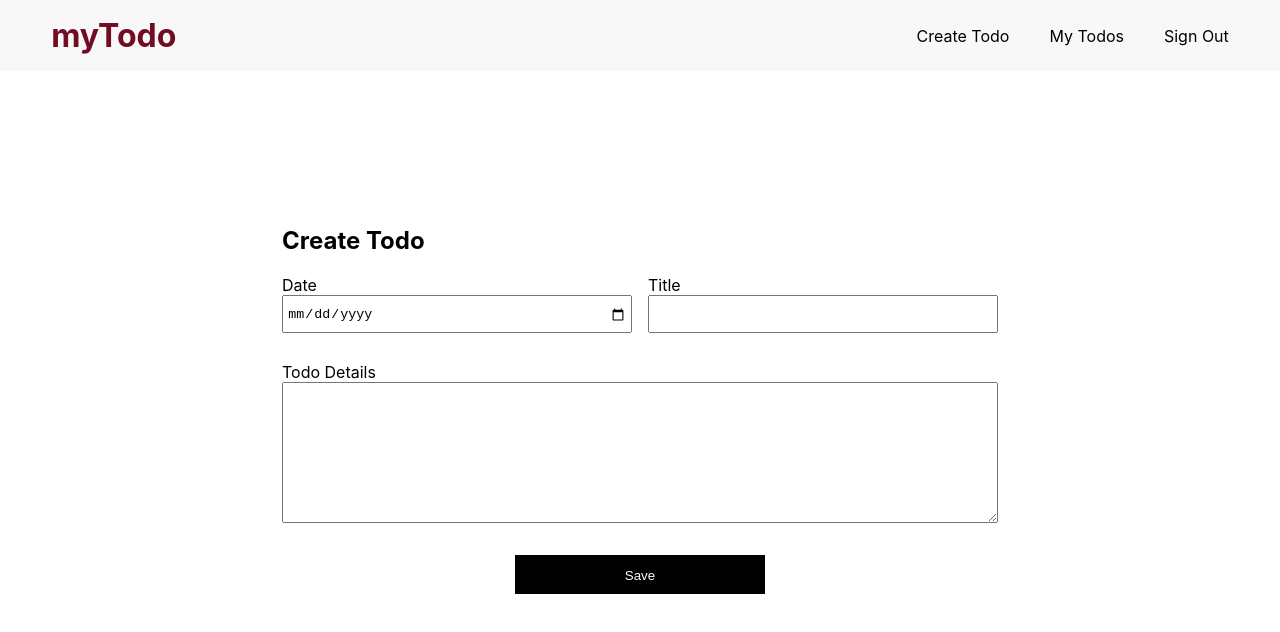
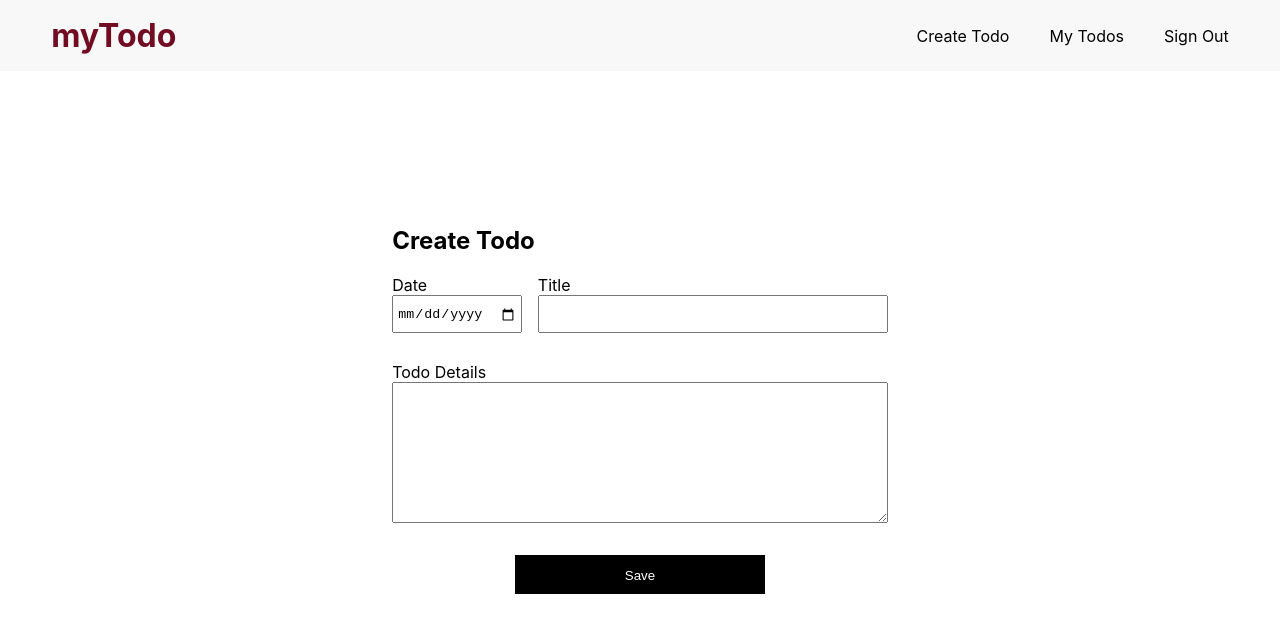
Before and after one commit to Osiclin/myTodoApp, a Next.js app: page /createtodo in a window 1280 px wide. Shown: the top 632 px of the page. Built offline with nearby package versions, Linux system fonts and the light colour scheme.

Commit message:
date input fix

```diff
--- a/styles/CreateForm.module.css
+++ b/styles/CreateForm.module.css
@@ -2,6 +2,11 @@
     display: flex;
     column-gap: 1rem;
 }
+
+.date{
+    width: 100%;
+}
+
 
 @media only screen and (max-width: 400px) {
     .datentitle{
```
